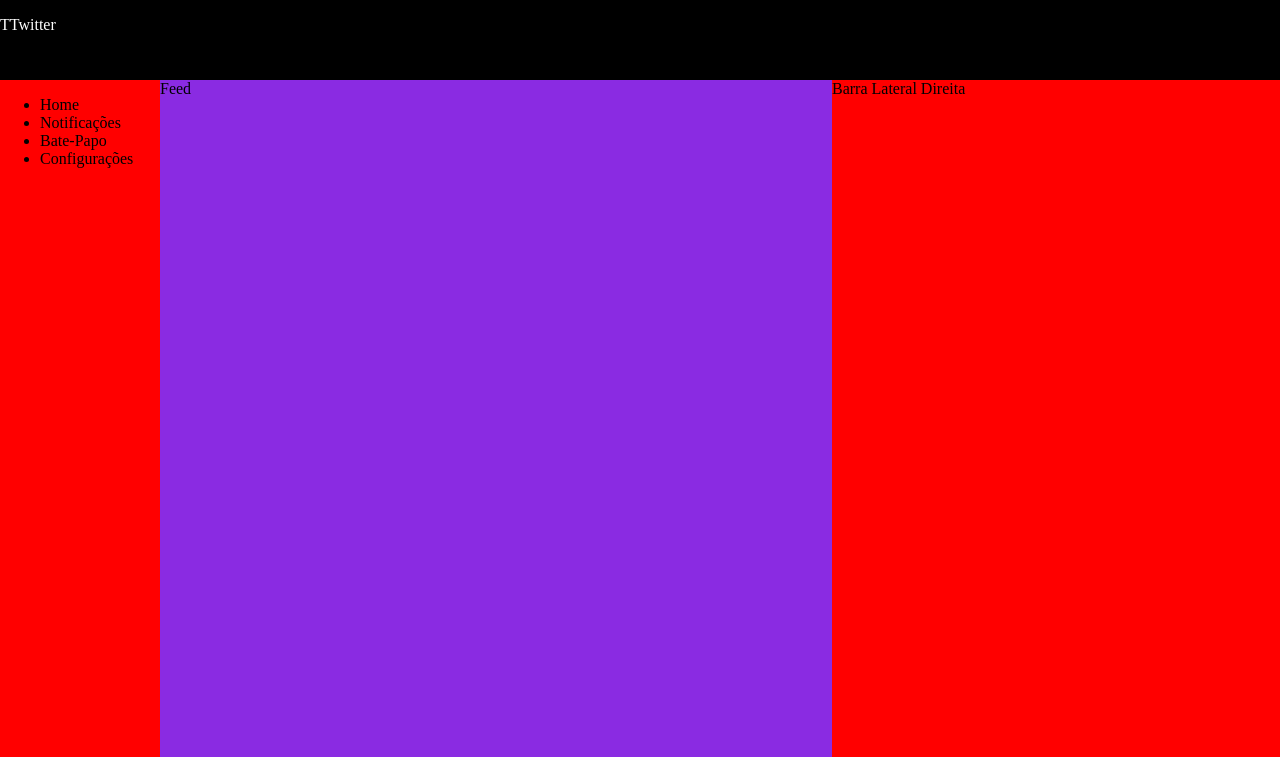
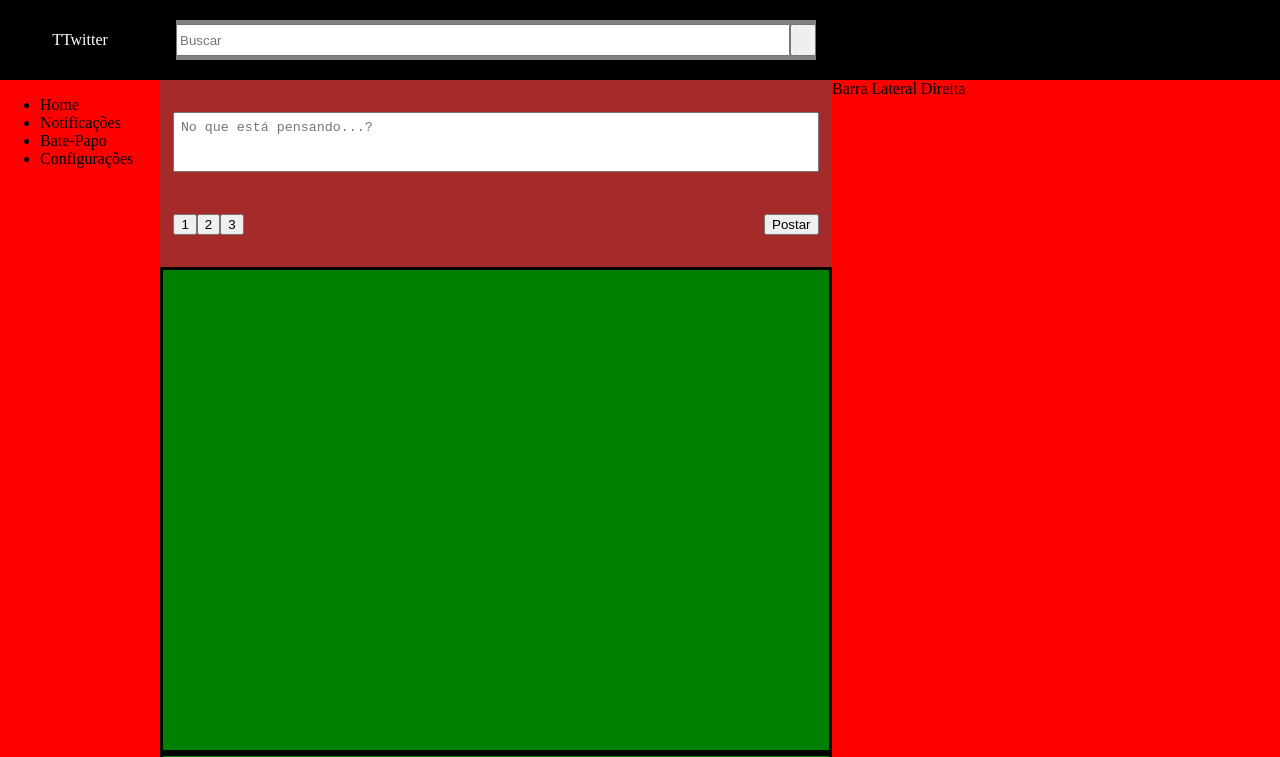
Before and after one commit to contilou/TTwitter, a website built with Vite: page index.html in a window 1280 px wide. Shown: the top 757 px of the page. Built offline with nearby package versions, Linux system fonts and the light colour scheme.

Commit message:
feature: estrutura dos elementos do feed
adicionando a estrutura dos elementos de feed contendo: área de realizar postagens, postagens e barra de pesquisa.

```diff
--- a/index.html
+++ b/index.html
@@ -6,11 +6,19 @@
     <title>ttwitter</title>
 
     <link rel="stylesheet" href="src/styles/layout.css">
+    <link rel="stylesheet" href="src/styles/components/post.css">
+    <link rel="stylesheet" href="src/styles/components/search-container.css">
+    <link rel="stylesheet" href="src/styles/components/post-composer.css">
   </head>
   <body>
     <div class="layout">
       <header>
-        <p style="color:white">TTwitter</p>
+        <p id="logo-icon" style="color:white">TTwitter</p>
+        <form class="search-container">
+          <input class="search-bar" type="search" placeholder="Buscar">
+            <button class="search-button" type="submit"></button>
+          </input>
+        </form>
       </header>
       <aside class="sidebar-left">
         <nav class="navbar">
@@ -22,8 +30,26 @@
           </ul>
         </nav>
       </aside>
-      <main class="feed">
-        Feed
+      <main>
+        <section class="post-composer">
+          <form>
+            <textarea class="post-input" placeholder="No que está pensando...?" rows="3"></textarea>
+          </form>
+          <div class="composer-buttons">
+            <div class="composer-icons">
+              <button type="button">1</button>
+              <button type="button">2</button>
+              <button type="button">3</button>
+            </div>
+            <button type="submit">Postar</button>
+          </div>
+        </section>
+        <section class="feed">
+          <article class="post">
+          </article>
+          <article class="post">
+          </article>
+        </section>
       </main>
       <aside class="sidebar-right">
         Barra Lateral Direita
--- /dev/null
+++ b/src/styles/components/post-composer.css
@@ -0,0 +1,27 @@
+.post-composer {
+    display: flex;
+    flex-direction: column;
+    justify-content: space-around;
+    padding: 2%;
+    height: 20vh;
+    background-color: brown ;
+}
+
+.post-input {
+    flex: 100%;
+    padding: 1%;
+    resize: none;
+    width: 100%;
+    box-sizing: border-box;
+
+}
+
+.composer-buttons {
+    display: flex;
+    align-items: center;
+    justify-content: space-between;
+}
+
+.composer-icons {
+    display: flex;
+}
--- /dev/null
+++ b/src/styles/components/post.css
@@ -0,0 +1,5 @@
+.post {
+    background-color: green;
+    min-height: 60vh;
+    border: solid;
+}
--- /dev/null
+++ b/src/styles/components/search-container.css
@@ -0,0 +1,18 @@
+.search-container {
+    margin: auto;
+    display: flex;
+    align-items: center;
+    width: 50vw;
+    height: 5vh;
+    background-color: gray;
+}
+
+.search-bar {
+    width: 48vw;
+    height: 4vh;
+}
+
+.search-button {
+    width: 2vw;
+    height: 4vh;
+}
--- a/src/styles/layout.css
+++ b/src/styles/layout.css
@@ -8,13 +8,17 @@ body {
     min-height: 100vh;
     grid-template-areas:
     "header header header"
-    "sidebar-left feed sidebar-right"
+    "sidebar-left main sidebar-right"
     "footer footer footer";
     grid-template-columns: 12.5vw 1fr 35vw;
 
 }
 
 header {
+    display: grid;
+    justify-content: center;
+    align-items: center;
+    grid-template-columns: 12.5vw 1fr 35vw;
     position: sticky;
     top: 0;
     background-color: black;
@@ -38,8 +42,18 @@ header {
     top: 10vh;
 }
 
+main {
+    grid-area: main;
+    height: 200vh;
+    background-color: blueviolet;
+}
+
 .feed {
-    background-color: blueviolet;
-    grid-area: feed;
-    height: 200vh;
+    display: flex;
+    flex-direction: column;
+
 }
+
+#logo-icon {
+    justify-self: center;
+}
```
